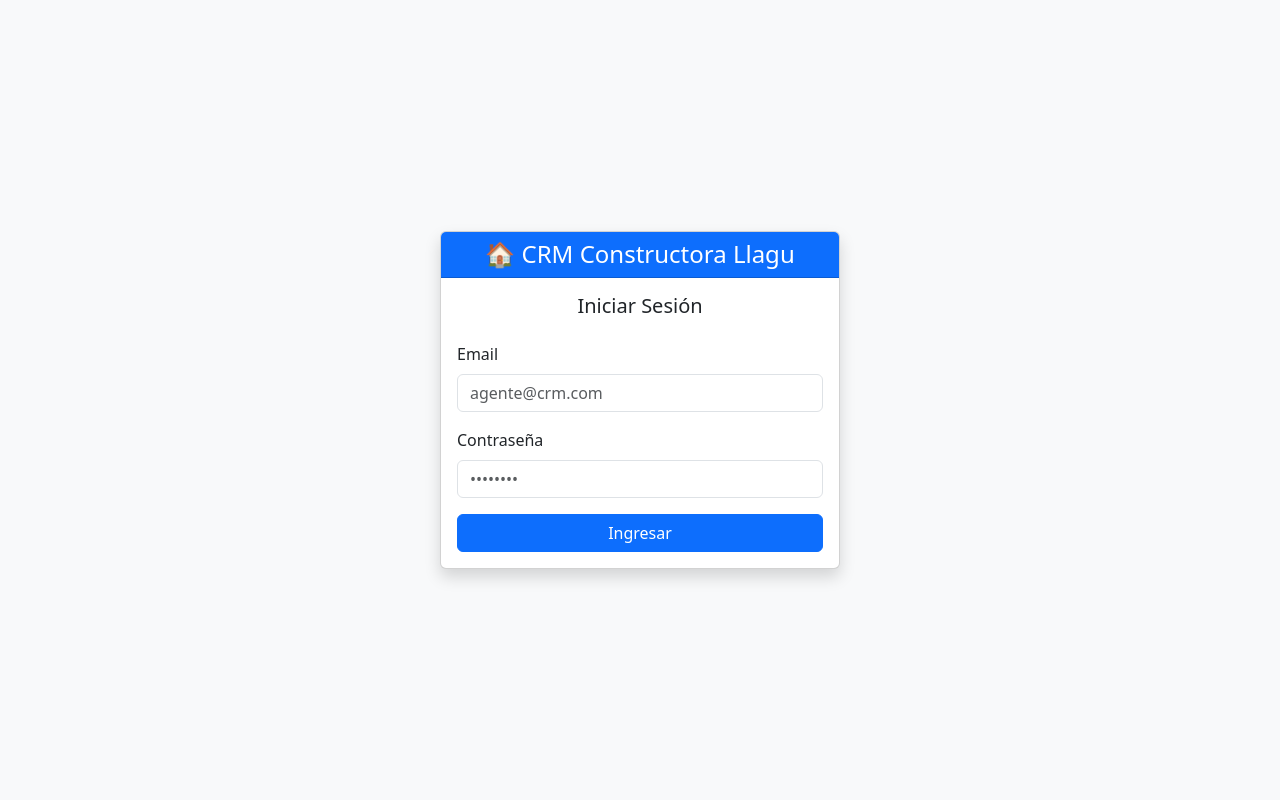
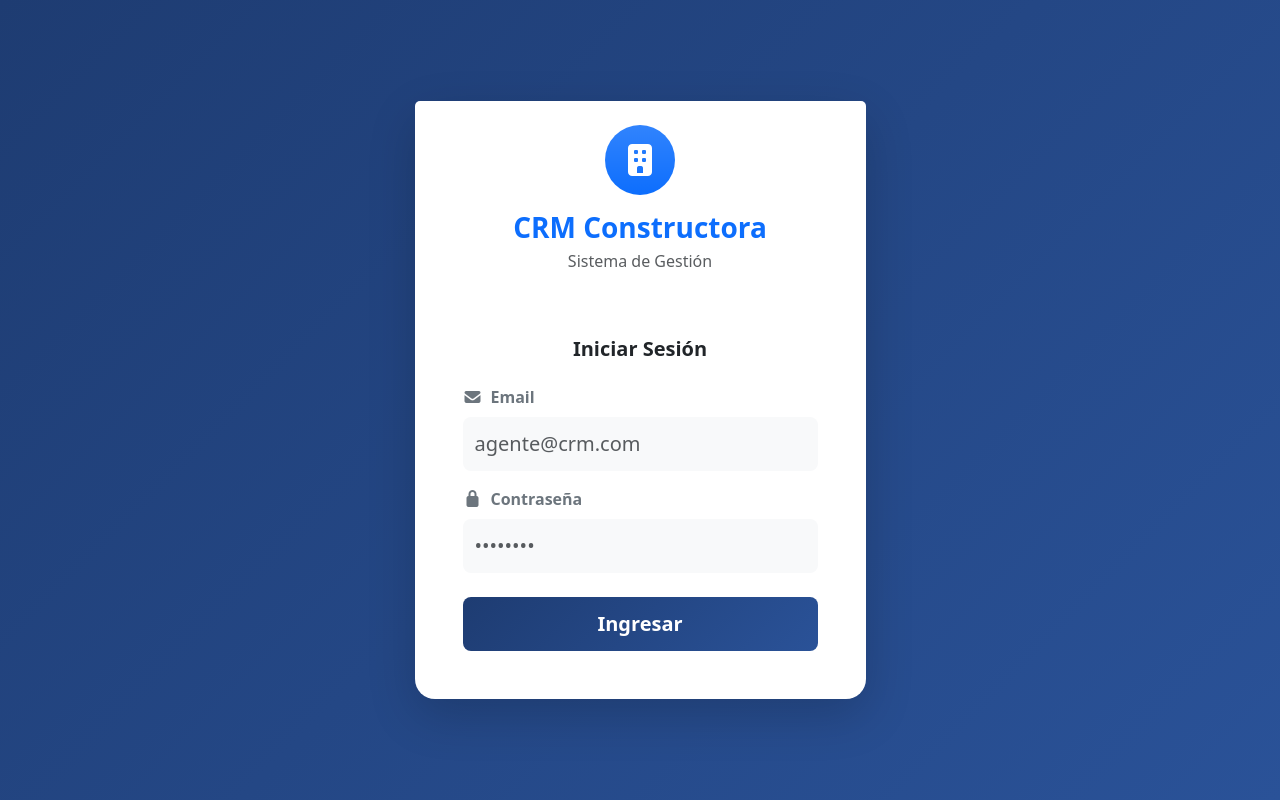
Before and after one commit to LUISFTEC/crm_llagu, a React (Vite) app: page / in a window 1280 px wide. Built offline with nearby package versions, Linux system fonts and the light colour scheme; no server answers.

Commit message:
fix: remove console logs

```diff
--- a/src/components/Auth/Login.jsx
+++ b/src/components/Auth/Login.jsx
@@ -16,9 +16,6 @@ function Login({ onLogin }) {
     try {
       const userCredential = await signInWithEmailAndPassword(auth, email, password);
       const user = userCredential.user;
-
-      // Aquí puedes obtener el rol del usuario desde Firestore
-      // Por ahora, pasamos el usuario logueado
       onLogin(user);
     } catch (err) {
       setError('Email o contraseña incorrectos');
@@ -29,26 +26,42 @@ function Login({ onLogin }) {
   };
 
   return (
-    <div className="d-flex justify-content-center align-items-center vh-100 bg-light">
-      <div className="card shadow" style={{ width: '400px' }}>
-        <div className="card-header bg-primary text-white text-center">
-          <h4 className="mb-0">🏠 CRM Constructora Llagu</h4>
+    <div className="min-vh-100 d-flex align-items-center justify-content-center" style={{
+      background: 'linear-gradient(135deg, #1e3c72 0%, #2a5298 100%)'
+    }}>
+      <div className="container">
+        <div className="row justify-content-center">
+          <div className="col-md-6 col-lg-5">
+            <div className="card border-0 shadow-lg" style={{ borderRadius: '20px' }}>
+              <div className="card-header bg-white border-0 text-center pt-4 pb-0">
+                <div className="mb-3">
+                  <div className="bg-primary bg-gradient rounded-circle d-inline-flex align-items-center justify-content-center"
+                       style={{ width: '70px', height: '70px' }}>
+                    <i className="fas fa-building text-white" style={{ fontSize: '32px' }}></i>
                   </div>
-        <div className="card-body">
-          <h5 className="card-title text-center mb-4">Iniciar Sesión</h5>
+                </div>
+                <h3 className="fw-bold text-primary mb-1">CRM Constructora</h3>
+                <p className="text-muted">Sistema de Gestión</p>
+              </div>
+
+              <div className="card-body p-4 p-lg-5 pt-0">
+                <h5 className="text-center mb-4 fw-semibold">Iniciar Sesión</h5>
 
                 {error && (
-            <div className="alert alert-danger" role="alert">
-              {error}
+                  <div className="alert alert-danger border-0 rounded-3 py-2" role="alert">
+                    <i className="fas fa-exclamation-circle me-2"></i>{error}
                   </div>
                 )}
 
                 <form onSubmit={handleSubmit}>
                   <div className="mb-3">
-              <label className="form-label">Email</label>
+                    <label className="form-label fw-semibold text-secondary">
+                      <i className="fas fa-envelope me-2"></i>Email
+                    </label>
                     <input
                       type="email"
-                className="form-control"
+                      className="form-control form-control-lg rounded-3 border-0 bg-light"
+                      style={{ padding: '12px' }}
                       value={email}
                       onChange={(e) => setEmail(e.target.value)}
                       required
@@ -56,11 +69,14 @@ function Login({ onLogin }) {
                     />
                   </div>
 
-            <div className="mb-3">
-              <label className="form-label">Contraseña</label>
+                  <div className="mb-4">
+                    <label className="form-label fw-semibold text-secondary">
+                      <i className="fas fa-lock me-2"></i>Contraseña
+                    </label>
                     <input
                       type="password"
-                className="form-control"
+                      className="form-control form-control-lg rounded-3 border-0 bg-light"
+                      style={{ padding: '12px' }}
                       value={password}
                       onChange={(e) => setPassword(e.target.value)}
                       required
@@ -68,10 +84,25 @@ function Login({ onLogin }) {
                     />
                   </div>
 
-            <button type="submit" className="btn btn-primary w-100" disabled={loading}>
-              {loading ? 'Ingresando...' : 'Ingresar'}
+                  <button
+                    type="submit"
+                    className="btn btn-primary btn-lg w-100 rounded-3 fw-semibold"
+                    style={{ padding: '12px', background: 'linear-gradient(135deg, #1e3c72 0%, #2a5298 100%)', border: 'none' }}
+                    disabled={loading}
+                  >
+                    {loading ? (
+                      <>
+                        <span className="spinner-border spinner-border-sm me-2" role="status" aria-hidden="true"></span>
+                        Ingresando...
+                      </>
+                    ) : (
+                      'Ingresar'
+                    )}
                   </button>
                 </form>
+              </div>
+            </div>
+          </div>
         </div>
       </div>
     </div>
--- a/src/firebase-config.js
+++ b/src/firebase-config.js
@@ -3,9 +3,9 @@ import { getFirestore } from "firebase/firestore";
 import { getAuth } from "firebase/auth";
 
 // 🔍 AGREGAR ESTO PARA DEPURAR
-console.log("API Key desde env:", import.meta.env.VITE_FIREBASE_API_KEY);
-console.log("Auth Domain:", import.meta.env.VITE_FIREBASE_AUTH_DOMAIN);
-console.log("Project ID:", import.meta.env.VITE_FIREBASE_PROJECT_ID);
+//console.log("API Key desde env:", import.meta.env.VITE_FIREBASE_API_KEY);
+//console.log("Auth Domain:", import.meta.env.VITE_FIREBASE_AUTH_DOMAIN);
+//console.log("Project ID:", import.meta.env.VITE_FIREBASE_PROJECT_ID);
 
 const firebaseConfig = {
   apiKey: import.meta.env.VITE_FIREBASE_API_KEY,
```
Lines whose indentation alone changed are shown as unchanged.
